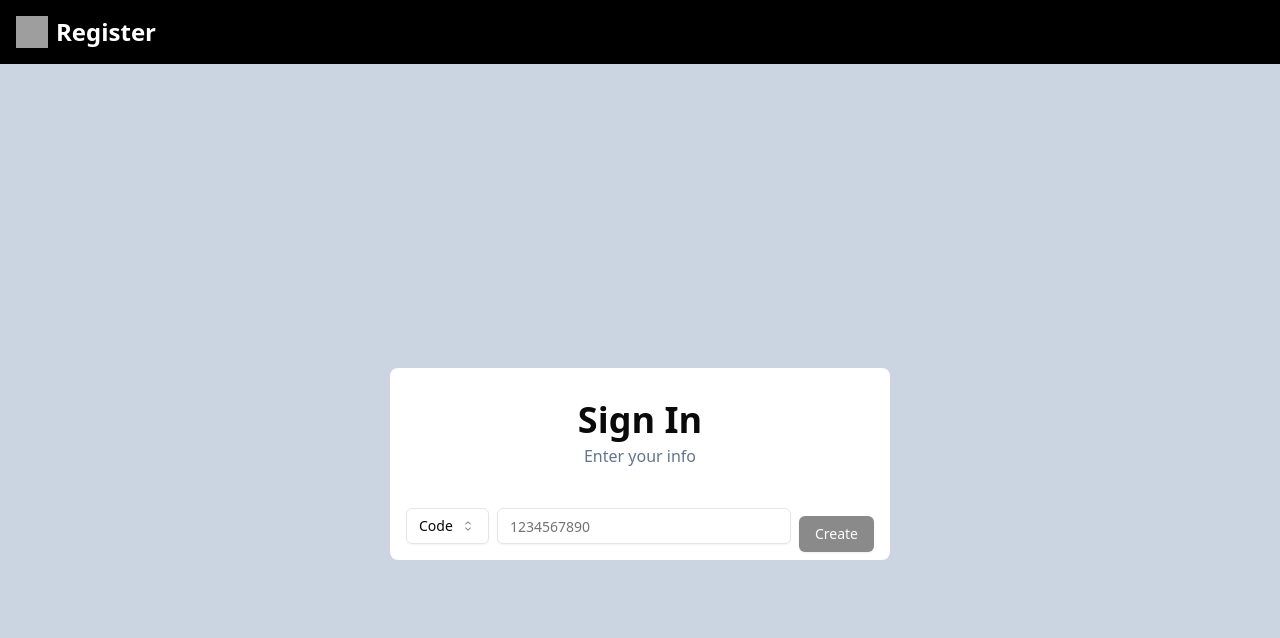
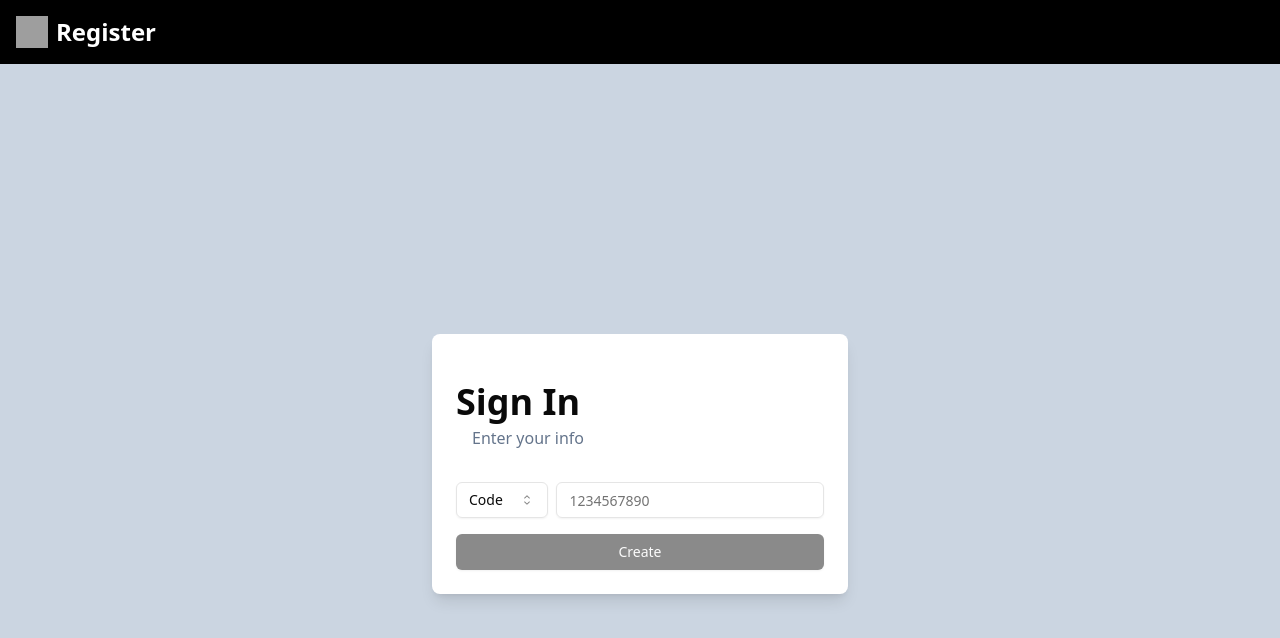
Before and after one commit to CoderXYZ14/OTPSignUpModule, a React (Vite) app in the folder client/: page /sign-in in a window 1280 px wide. Shown: the top 638 px of the page. Built offline with nearby package versions, Linux system fonts and the light colour scheme; grey boxes are pictures that could not be loaded.

Commit message:
Bug fix-5

```diff
--- a/client/src/components-page/signin/Signin.jsx
+++ b/client/src/components-page/signin/Signin.jsx
@@ -1,5 +1,4 @@
 import { Input } from "@/components/ui/input";
-
 import { Loader2 } from "lucide-react";
 import { useState } from "react";
 import {
@@ -60,8 +59,8 @@ const Signin = () => {
 
   return (
     <div className="bg-slate-300 h-screen flex justify-center items-center">
-      <div className="flex flex-col justify-center">
-        <div className="rounded-lg bg-white w-[500px] text-center p-2 h-max px-4">
+      <div className="flex flex-col justify-center w-full max-w-md">
+        <div className="rounded-lg bg-white shadow-lg p-6 mx-4">
           <Heading label={"Sign In"} />
           <SubHeading label={"Enter your info"} />
           <div className="flex items-center space-x-2 mt-4">
@@ -85,16 +84,18 @@ const Signin = () => {
               label="phone"
               className="w-full text-sm"
             />
+          </div>
           {errorMessage && (
             <p className="text-red-500 text-sm mt-2">{errorMessage}</p> // Display error message
           )}
           <div className="pt-4">
-              <div className="flex justify-end gap-5">
-                <Button disabled={!phone || loading} onClick={requestOtp}>
+            <Button
+              disabled={!phone || loading}
+              onClick={requestOtp}
+              className="w-full"
+            >
               {loading ? <Loader2 className="animate-spin" /> : "Create"}
             </Button>
-              </div>
-            </div>
           </div>
         </div>
       </div>
```
Lines whose indentation alone changed are shown as unchanged.
